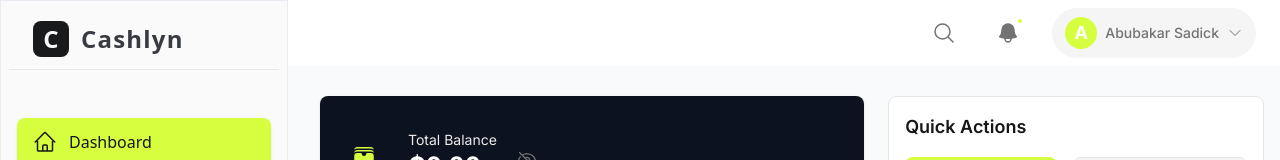
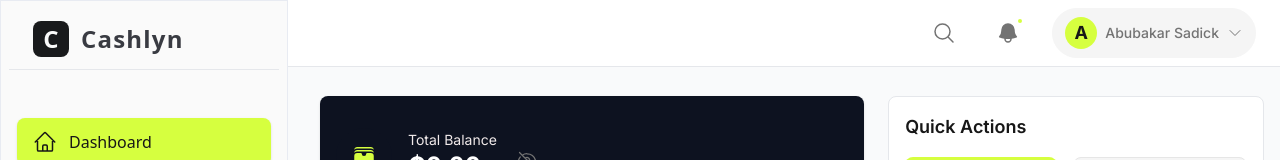
Before and after one commit to Sadiq-on-Codes/cashlyn, a Next.js app: page /dashboard in a window 1280 px wide. Shown: the top 160 px of the page. Built offline with nearby package versions, Linux system fonts and the light colour scheme.

Commit message:
change white initial on topbar to a dark color or readbility

```diff
--- a/src/app/components/organisms/TopBar.tsx
+++ b/src/app/components/organisms/TopBar.tsx
@@ -7,7 +7,7 @@ import { BellIcon } from "@heroicons/react/24/solid";
 const TopBar: React.FC<{ onMenuClick?: () => void }> = ({ onMenuClick }) => {
   // const pageHeading = usePathname().slice(1);
   return (
-    <header className="flex items-center justify-between py-2 px-6 bg-[var(--card)]">
+    <header className="flex items-center justify-between py-2 px-6 bg-[var(--card)] border-b border-gray-200">
       <div className="flex items-center gap-3">
         <button
           className="md:hidden p-2 rounded-full hover:bg-[var(--muted)] mr-2"
@@ -27,7 +27,7 @@ const TopBar: React.FC<{ onMenuClick?: () => void }> = ({ onMenuClick }) => {
           <span className="absolute top-1 right-1 w-2 h-2 bg-[var(--lime)] rounded-full border-2 border-[var(--card)]"></span>
         </button>
         <div className="flex items-center gap-2 bg-[var(--muted)] rounded-full px-3 py-2 border border-[var(--muted)]">
-          <div className="w-8 h-8 flex items-center justify-center rounded-full bg-[var(--lime)] text-[var(--card)] font-bold text-lg">
+          <div className="w-8 h-8 flex items-center justify-center rounded-full bg-[var(--lime)] text-[var(--foreground)] font-bold text-lg">
             A
           </div>
           <span className="font-medium text-[var(--muted-foreground)] text-sm">Abubakar Sadick</span>
```
